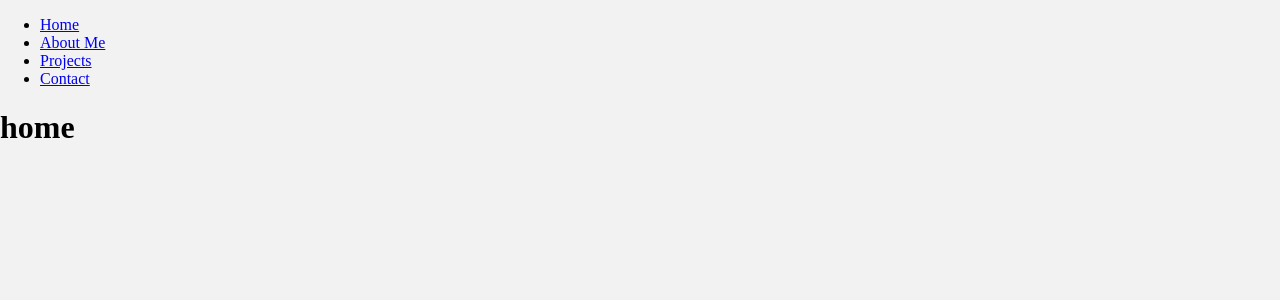
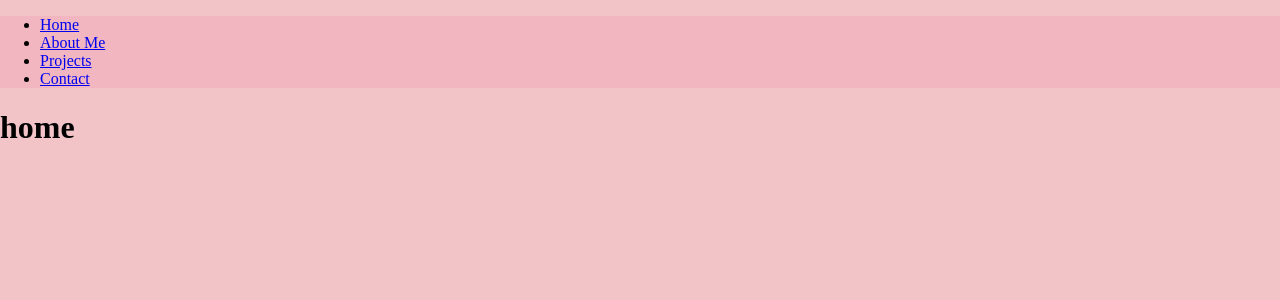
Before and after one commit to AnnikenJE/annikenje-website, a React (Vite) app: page / in a window 1280 px wide. Shown: the top 300 px of the page. Built offline with nearby package versions, Linux system fonts and the light colour scheme.

Commit message:
små endringer i farger

```diff
--- /dev/null
+++ b/src/components/shared/MainNavigation.css
@@ -0,0 +1,3 @@
+.navigation-bar {
+  background-color: var(--second-color);
+}
--- a/src/components/shared/MainNavigation.tsx
+++ b/src/components/shared/MainNavigation.tsx
@@ -1,10 +1,11 @@
 import { Link } from "react-router-dom";
+import "./MainNavigation.css";
 
 //Home knappen må fjernes, skal ha default side med logo eller lignende
 
 const MainNavigation = () => {
   return (
-    <nav>
+    <nav className="navigation-bar">
       <ul>
         <li>
           <Link to="/">Home</Link>
--- a/src/main.css
+++ b/src/main.css
@@ -1,9 +1,13 @@
-/*:root {
-  --main-font: ;
-}*/
+:root {
+  --first-color: #f2c4c8;
+  --second-color: #f2b6c1;
+  --third-color: #f2d8d8;
+  --fourth-color: #595959;
+  --fifth-color: #f2f2f2;
+}
 
 body {
   margin: 0;
   padding: 0;
-  background-color: #f2f2f2;
+  background-color: var(--first-color);
 }
```
